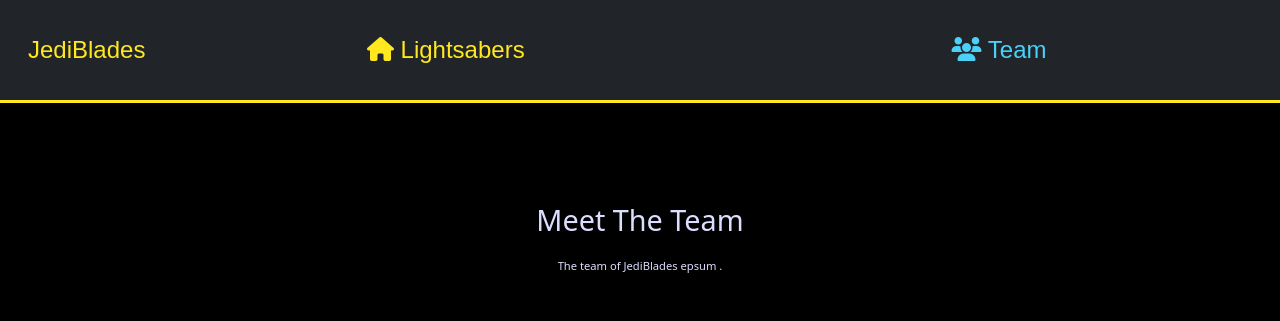
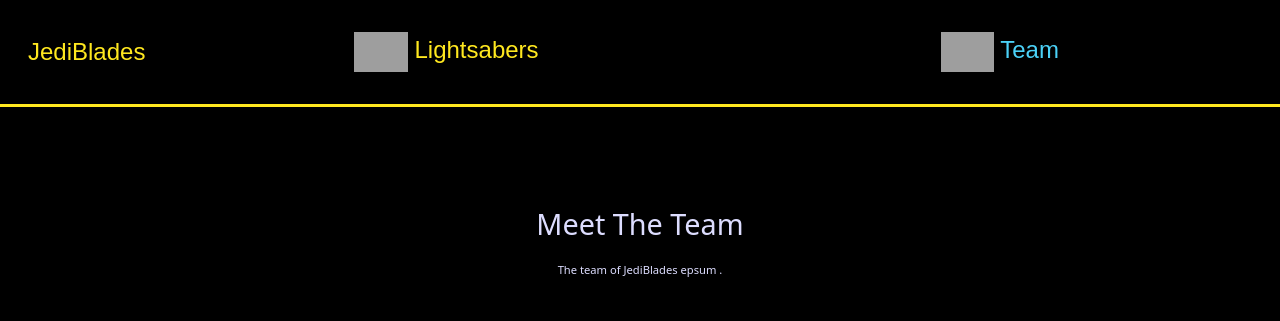
Before and after one commit to EmilionR/jedi-blades-hackathon, a Django app: page /team/ in a window 1280 px wide. Shown: the top 321 px of the page. Run offline with Django 5.2, Linux system fonts and the light colour scheme; some libraries are stand-ins or nearby versions; some web fonts are replaced; grey boxes are pictures that could not be loaded.

Commit message:
update navbar and team page

```diff
--- a/app/templates/base.html
+++ b/app/templates/base.html
@@ -22,7 +22,7 @@
   <body class="p-0 m-0">
     <!-- Navbar for medium to large screens: Always expanded -->
     <header class="container-max">
-      <nav class="navbar navbar-expand-md navbar-dark bg-dark">
+      <nav class="navbar navbar-expand-md navbar-dark ">
           <div class="container-fluid  py-3">
               <a class="navbar-brand sfx" href="/">JediBlades</a>
 
@@ -37,13 +37,15 @@
               <div class="collapse navbar-collapse" id="navbarNavDropdown">
                   <ul class="navbar-nav w-100 justify-content-around">
                     <li class="nav-item sfx">
-                          <a class="nav-link active" aria-current="page" href="{% url 'lightsaber-list' %}">
-                              <i class="fas fa-home"></i> <span>Lightsabers</span>
+                      <a class="nav-link {% if request.resolver_match.url_name == 'lightsaber-list' %}active{% endif %}" aria-current="page" href="{% url 'lightsaber-list' %}">
+                          <img src="https://res.cloudinary.com/digqsxx3z/image/upload/v1716671824/q3oqyzmvtog2wrw8zh9v.png" alt="Lightsabers" class="nav-logo">
+                          <span>Lightsabers</span>
                       </a>
                   </li>
                   <li class="nav-item sfx">
-                          <a class="nav-link" href="{% url 'team' %}">
-                              <i class="fas fa-users"></i> <span>Team</span>
+                      <a class="nav-link {% if request.resolver_match.url_name == 'team' %}active{% endif %}" href="{% url 'team' %}">
+                          <img src="https://res.cloudinary.com/digqsxx3z/image/upload/v1716671824/dxhe7dl6mgwsgoxigk0e.png"  alt="Team" class="nav-logo">
+                          <span>Team</span>
                       </a>
                   </li>
                   </ul>
--- a/app/templates/team.html
+++ b/app/templates/team.html
@@ -11,75 +11,101 @@
             The team of JediBlades epsum .
         </p>
     </div>
+    <div class="row d-flex justify-content-center align-items-center">
+        <div class="col-10 col-md-6 col-lg-4">
             <div class="team-cards-container">
                 <div class="team-member-card">
-                <img src="https://res.cloudinary.com/digqsxx3z/image/upload/v1716583374/jesse_kpojhr.jpg" alt="Profile picture of Jesse" />
+                    <img src="https://res.cloudinary.com/digqsxx3z/image/upload/v1716583374/jesse_kpojhr.jpg"
+                        alt="Profile picture of Jesse" />
                     <div class="team-member-card-header">
                         <h2 class="heading-2">Emil</h2>
                         <h3 class="subheading">Scrummaster- Jedi</h3>
                     </div>
                     <hr />
                     <p>
-                    Introducing Emil, our dedicated Scrum Master, who plays a pivotal role in ensuring that our Agile development processes run smoothly and efficiently. Emil’s expertise and leadership are key to facilitating collaboration and continuous improvement within our team.
+                        Introducing Emil, our dedicated Scrum Master, who plays a pivotal role in ensuring that our
+                        Agile development processes run smoothly and efficiently. Emil’s expertise and leadership are
+                        key to facilitating collaboration and continuous improvement within our team.
                     </p>
                 </div>
             </div>
-
+        </div>
+            <div class="col-10 col-md-6 col-lg-4">
                 <div class="team-cards-container">
                     <div class="team-member-card">
-                <img src="https://res.cloudinary.com/digqsxx3z/image/upload/v1716583374/jesse_kpojhr.jpg" alt="Profile picture of Jesse" />
+                        <img src="https://res.cloudinary.com/digqsxx3z/image/upload/v1716583374/jesse_kpojhr.jpg"
+                            alt="Profile picture of Jesse" />
                         <div class="team-member-card-header">
                             <h2 class="heading-2">Jesse</h2>
                             <h3 class="subheading">Fullstack Developer- Jedi</h3>
                         </div>
                         <hr />
                         <p>
-                    Meet Jesse, our talented Front-End Developer who brings creativity and technical expertise to our
-                    development team. Jesse is the driving force behind the visually stunning and highly functional user
+                            Meet Jesse, our talented Front-End Developer who brings creativity and technical expertise
+                            to our
+                            development team. Jesse is the driving force behind the visually stunning and highly
+                            functional user
                             interfaces that our users love.
                         </p>
                     </div>
                 </div>
-
+            </div>
+            <div class="col-10 col-md-6 col-lg-4">
                 <div class="team-cards-container">
                     <div class="team-member-card">
-                <img src="https://res.cloudinary.com/digqsxx3z/image/upload/v1716583374/jesse_kpojhr.jpg" alt="Profile picture of Jesse" />
+                        <img src="https://res.cloudinary.com/digqsxx3z/image/upload/v1716583374/jesse_kpojhr.jpg"
+                            alt="Profile picture of Jesse" />
                         <div class="team-member-card-header">
                             <h2 class="heading-2">Johnny</h2>
                             <h3 class="subheading">Fullstack Developer - Jedi</h3>
                         </div>
                         <hr />
                         <p>
-                    Meet Johnny, our highly skilled Fullstack Developer, who brings a wealth of knowledge and experience to our development team. Johnny’s expertise in both frontend and backend technologies makes him an invaluable asset in creating seamless, high-performance applications.
+                            Meet Johnny, our highly skilled Fullstack Developer, who brings a wealth of knowledge and
+                            experience to our development team. Johnny’s expertise in both frontend and backend
+                            technologies makes him an invaluable asset in creating seamless, high-performance
+                            applications.
                         </p>
                     </div>
                 </div>
-
+            </div>
+            <div class="col-10 col-md-6 col-lg-4">
                 <div class="team-cards-container">
                     <div class="team-member-card">
-                <img src="https://res.cloudinary.com/digqsxx3z/image/upload/v1716583374/jesse_kpojhr.jpg" alt="Profile picture of Jesse" />
+                        <img src="https://res.cloudinary.com/digqsxx3z/image/upload/v1716583374/jesse_kpojhr.jpg"
+                            alt="Profile picture of Jesse" />
                         <div class="team-member-card-header">
                             <h2 class="heading-2">Emily </h2>
                             <h3 class="subheading">Advance Frontend Developer - Jedi</h3>
                         </div>
                         <hr />
                         <p>
-                    Introducing Emily, our Advanced Frontend Developer, whose exceptional skills and innovative approach set her apart in the world of web development. Emily's dedication to crafting beautiful, functional, and user-centric interfaces ensures that our applications not only meet but exceed user expectations.
+                            Introducing Emily, our Advanced Frontend Developer, whose exceptional skills and innovative
+                            approach set her apart in the world of web development. Emily's dedication to crafting
+                            beautiful, functional, and user-centric interfaces ensures that our applications not only
+                            meet but exceed user expectations.
                         </p>
                     </div>
                 </div>
-
+            </div>
+            <div class="col-10 col-md-6 col-lg-4">
                 <div class="team-cards-container">
                     <div class="team-member-card">
-                <img src="https://res.cloudinary.com/digqsxx3z/image/upload/v1716583374/jesse_kpojhr.jpg" alt="Profile picture of Jesse" />
+                        <img src="https://res.cloudinary.com/digqsxx3z/image/upload/v1716583374/jesse_kpojhr.jpg"
+                            alt="Profile picture of Jesse" />
                         <div class="team-member-card-header">
                             <h2 class="heading-2">Siya</h2>
                             <h3 class="subheading">Frontend Developer- Jedi</h3>
                         </div>
                         <hr />
                         <p>
-                    Meet Siya, our talented Frontend Developer, whose passion for creating seamless and engaging user experiences drives our web development projects. Siya's keen eye for design, coupled with technical expertise, ensures our applications are both visually stunning and highly functional.
+                            Meet Siya, our talented Frontend Developer, whose passion for creating seamless and engaging
+                            user experiences drives our web development projects. Siya's keen eye for design, coupled
+                            with technical expertise, ensures our applications are both visually stunning and highly
+                            functional.
                         </p>
+                    </div>
+                </div>
             </div>
         </div>
 </section>
--- a/static/css/index.css
+++ b/static/css/index.css
@@ -122,6 +122,7 @@
   max-width: 500px;
   margin: auto;
   z-index: 400 !important;
+
 }
 
 /* Toggle Buttons */
@@ -129,6 +130,7 @@
   display: flex;
   justify-content: center;
   width: 100%;
+
 }
 
 .toggle-btn {
--- a/static/css/style.css
+++ b/static/css/style.css
@@ -93,7 +93,7 @@ header {
 }
 
 .navbar-nav .nav-link {
-  color: #4bd1f7; /* Light saber blue */
+  color: #ffe81f; /* Light saber blue */
   margin: 0 10px;
 }
 
@@ -103,8 +103,30 @@ header {
 
 .navbar-nav .nav-item.active .nav-link,
 .navbar-nav .nav-link.active {
-  color: #ffe81f; /* Star Wars theme yellow */
+  color: #4bd1f7; /* Star Wars theme yellow */
 }
+
+/* Navbar logo styling */
+.nav-logo {
+  height: 40px;  /* Fixed height for logos */
+  width: auto;   /* Auto width to maintain aspect ratio */
+  vertical-align: middle; /* Align logos with the text vertically */
+}
+
+/* Ensure logos do not become too large on smaller screens */
+@media (max-width: 768px) {
+  .nav-logo {
+      height: 30px; /* Smaller logos for mobile devices */
+  }
+}
+
+/* Adjustments for very small devices */
+@media (max-width: 480px) {
+  .nav-logo {
+      height: 25px; /* Even smaller logos for very small devices */
+  }
+}
+
 
 /* Responsive adjustments */
 @media (max-width: 768px) {
```
Lines whose indentation alone changed are shown as unchanged.
